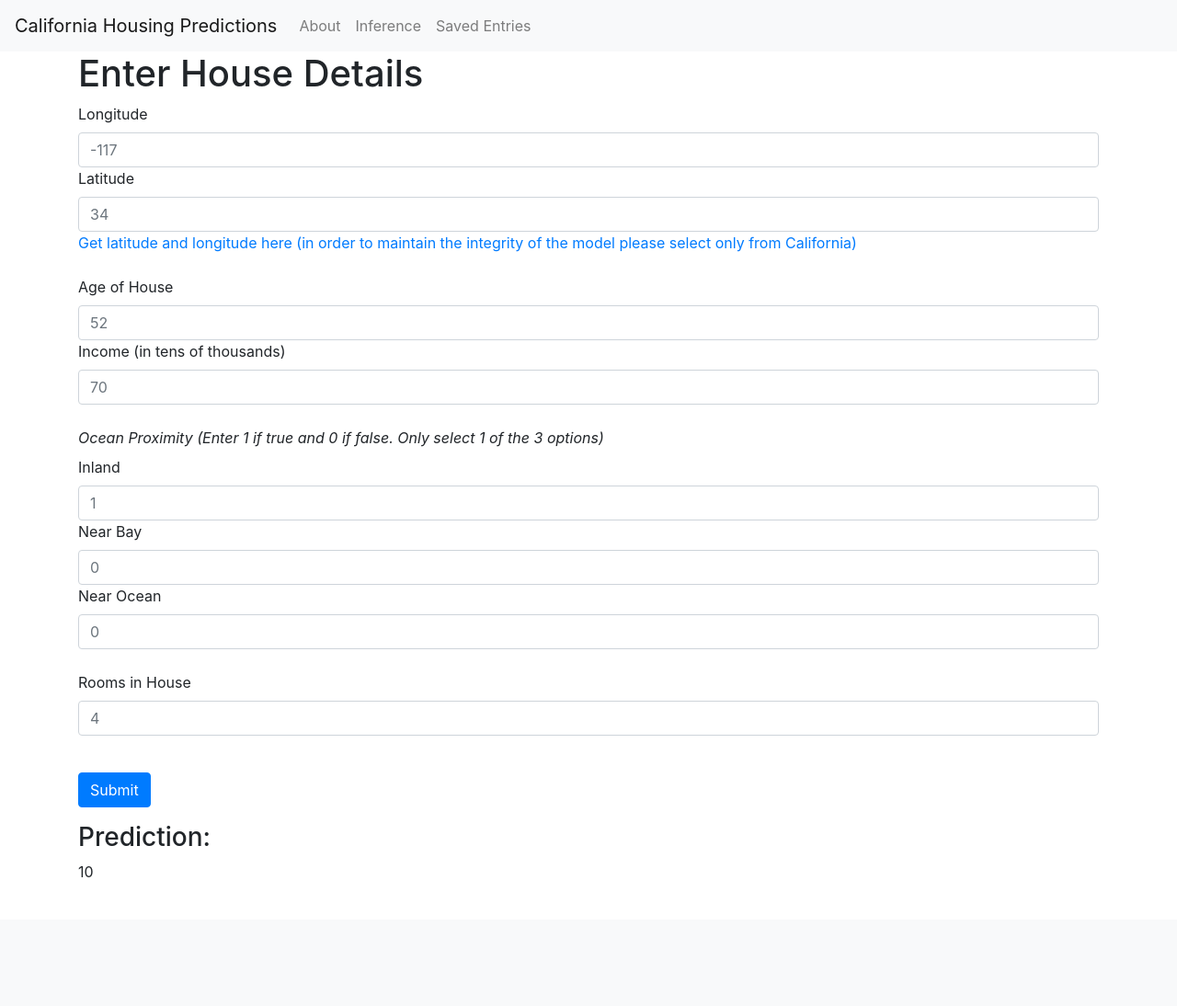
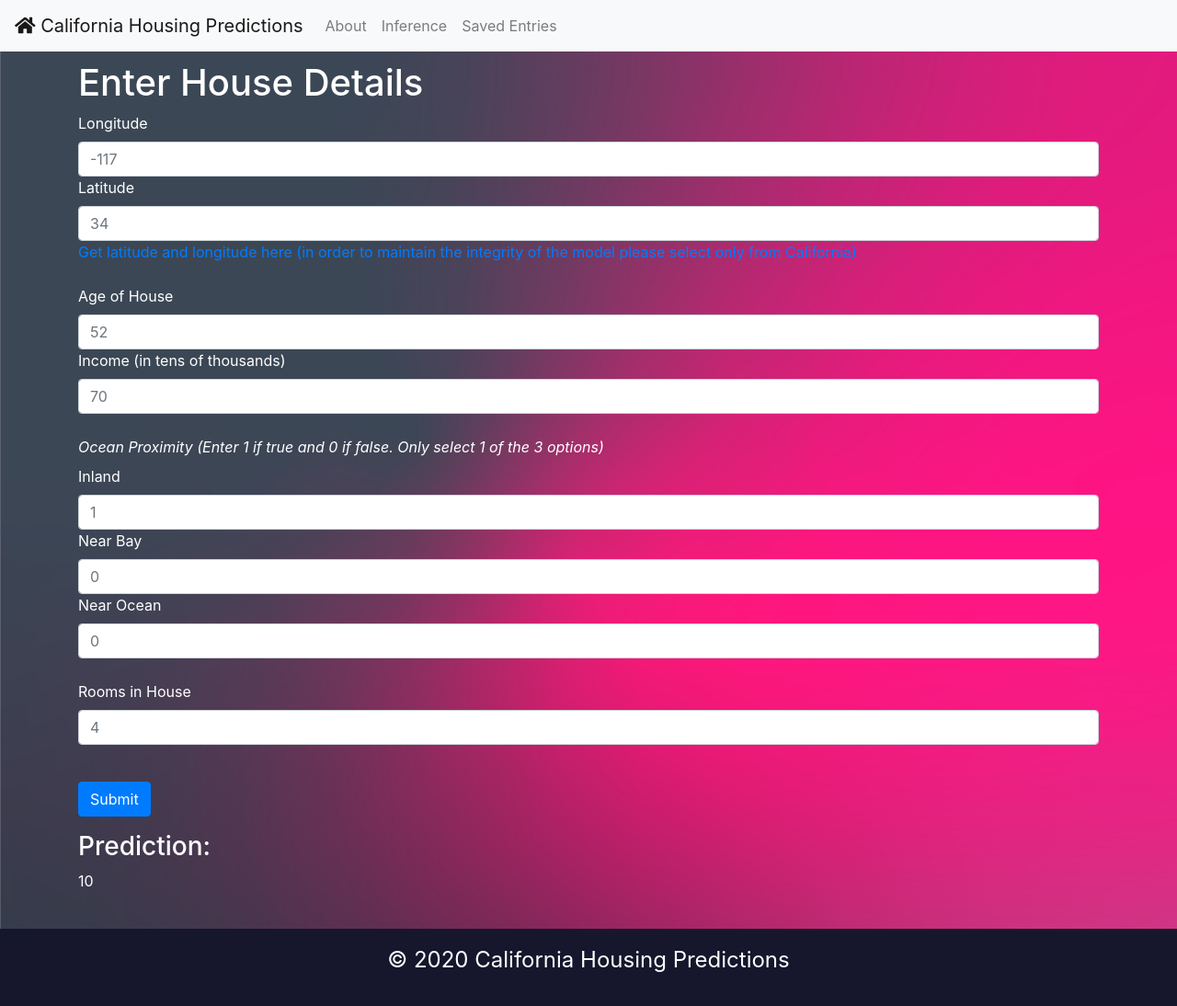
Before and after one commit to thaimac/COMP4312finalProject, a Flask app: template src/templates/inference2test.html in a window 1280 px wide. Shown: the whole page at 92% size. Before the commit the page ends 954 px from the top, so only its background shows below. Run offline with Flask 2, Linux system fonts and the light colour scheme; the template is opened without the code that fills it: most values are stand-ins (such as "Sample title", 1, 10 or a date in 2020); parts of the project's set-up code (start-up, migrations or seed data) failed here and were passed over; some libraries are stand-ins or nearby versions.

Commit message:
widespread css, new html routes

```diff
--- a/src/app.py
+++ b/src/app.py
@@ -65,8 +65,9 @@ def inference():
             data.update({'price_prediction': result['output']})
             add_data(data)
             app.logger.info("model_output: " + str(result))
-            return render_template('inference.html', price_prediction=price_prediction)
-    return render_template("inference.html")
+            return render_template('inference2test.html', price_prediction=price_prediction)
+            #return render_template('inference.html', price_prediction=price_prediction)
+    return render_template("inference2test.html")
 
 
 @app.route('/stored_inferences', methods=['POST', 'GET'])
--- a/src/db.py
+++ b/src/db.py
@@ -4,8 +4,9 @@ from flask import jsonify, json
 from google.cloud import bigquery
 
 # from compute engine host='34.72.92.23
+# new instance 34.71.230.65
 def open_connection():
-    connection = pymysql.connect(host='34.72.92.23',
+    connection = pymysql.connect(host='34.71.230.65',
                                 user='root',
                                 password='dbtest',
                                 db='inference_db')
--- a/src/static/styles/about.css
+++ b/src/static/styles/about.css
@@ -207,7 +207,7 @@ li {
 
 @media screen and (max-width: 768px) {
   body {
-    background: url("/static/images/webBGWarp.jpg") no-repeat center fixed;
+    background: url("/static/webBGWarp.jpg") no-repeat center fixed;
     background-size: cover;
   }
 
--- a/src/static/styles/styles2test.css
+++ b/src/static/styles/styles2test.css
@@ -10,7 +10,7 @@
 body {
   width: 100%;
   height: 100%;
-  background: url("../img/webBG.jpg") no-repeat center fixed;
+  background: url("/static/images/webBG.jpg") no-repeat center fixed;
   background-size: cover;
 }
 
@@ -47,7 +47,7 @@ span {
 
 @media screen and (max-width: 768px) {
   body {
-    background: url("../img/webBGWarp.jpg") no-repeat center fixed;
+    background: url("/static/images/webBGWarp.jpg") no-repeat center fixed;
     background-size: cover;
   }
 }
--- a/src/templates/about.html
+++ b/src/templates/about.html
@@ -1,7 +1,7 @@
-{% extends 'base.html' %}
+{% extends 'base2test.html' %}
 {% block content %}
     <link rel="stylesheet" href="https://use.fontawesome.com/releases/v5.7.2/css/all.css" integrity="sha384-fnmOCqbTlWIlj8LyTjo7mOUStjsKC4pOpQbqyi7RrhN7udi9RwhKkMHpvLbHG9Sr" crossorigin="anonymous" />
-    <link rel= "stylesheet" type= "text/css" href= "{{ url_for('static',filename='styles/about.css') }}">
+    <link rel= "stylesheet" type= "text/css" href= "{{ url_for('static',filename='styles/about2test.css') }}">
     <section class="about" id="about">
         <div class="container">
             <div class="about-details">
--- a/src/templates/base2test.html
+++ b/src/templates/base2test.html
@@ -6,7 +6,7 @@
     <meta name="viewport" content="width=device-width, initial-scale=1, shrink-to-fit=no" />
 
     <!-- Bootstrap CSS -->
-    <link rel="stylesheet" type="text/css" href="{{ url_for('static',filename='styles/styles.css') }}" />
+    <link rel="stylesheet" type="text/css" href="{{ url_for('static',filename='styles/styles2test.css') }}" />
     <link rel="stylesheet" href="https://use.fontawesome.com/releases/v5.7.2/css/all.css" integrity="sha384-fnmOCqbTlWIlj8LyTjo7mOUStjsKC4pOpQbqyi7RrhN7udi9RwhKkMHpvLbHG9Sr" crossorigin="anonymous" />
     <link rel="stylesheet" href="https://stackpath.bootstrapcdn.com/bootstrap/4.3.1/css/bootstrap.min.css" integrity="sha384-ggOyR0iXCbMQv3Xipma34MD+dH/1fQ784/j6cY/iJTQUOhcWr7x9JvoRxT2MZw1T" crossorigin="anonymous" />
     <title>{% block title %} {% endblock %}</title>
--- a/src/templates/index.html
+++ b/src/templates/index.html
@@ -1,6 +1,6 @@
-{% extends 'base.html' %} {% block content %}
-<h1 class="block-title">{% block title %} Welcome to our COMP4312 final project! {% endblock %}</h1>
-<h3>This platform is intended to serve our machine learning model that has been designed to predict the price of a house in California based on a series of characteristics</h3>
+{% extends 'base2test.html' %} {% block content %}
+<h1 class="block-title" style="color:white">{% block title %} Welcome to our COMP4312 final project! {% endblock %}</h1>
+<h3 style="color:white">This platform is intended to serve our machine learning model that has been designed to predict the price of a house in California based on a series of characteristics</h3>
 <img src="/static/plot1.png" class="notebook-img" />
 <img src="/static/plot2.jpg" class="notebook-img" />
 <img src="/static/plot3.png" class="notebook-img" />
--- a/src/templates/inference.html
+++ b/src/templates/inference.html
@@ -1,7 +1,7 @@
-{% extends 'base.html' %}
+{% extends 'base2test.html' %}
 
 {% block content %}
-<h1>{% block title %} Enter House Details {% endblock %}</h1>
+<h1 style="color:grey">{% block title %} Enter House Details {% endblock %}</h1>
 
 <form method="post">
     <div class="form-group">
--- a/src/templates/inference2test.html
+++ b/src/templates/inference2test.html
@@ -1,6 +1,6 @@
-{% extends 'base.html' %} {% block content %}
+{% extends 'base2test.html' %} {% block content %}
 <script src="https://code.iconify.design/1/1.0.7/iconify.min.js"></script>
-<h1 class="block-title">{% block title %} Enter House Details {% endblock %}</h1>
+<h1 class="block-title" style="color:white">{% block title %} Enter House Details {% endblock %}</h1>
 
 <form method="post">
   <div class="form-group">
@@ -42,7 +42,7 @@
     </div>
     -->
 </form>
-<h3>Prediction:</h3>
-<p>{{ price_prediction }}</p>
+<h3 style="color:white">Prediction:</h3>
+<p style="color:white">{{ price_prediction }}</p>
 <br />
 {% endblock %}
--- a/src/templates/stored_inferences.html
+++ b/src/templates/stored_inferences.html
@@ -1,4 +1,4 @@
-{% extends 'base.html' %}
+{% extends 'base2test.html' %}
 
 {% block content %}
 
```
Also changed, not shown: fit-guide-296101-41e61c89b1fb.json (added, +12 -0 lines), src/static/styles/styles.css (deleted, +0 -7 lines), src/static/styles/webBG.jpg (added).
